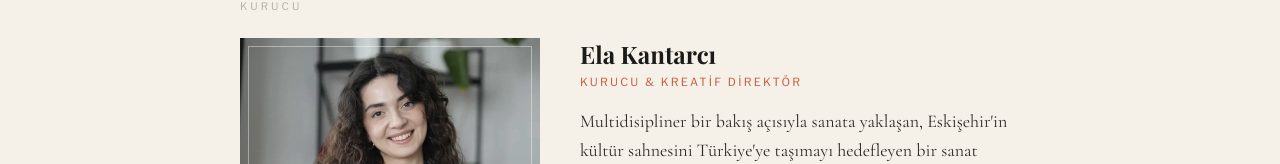
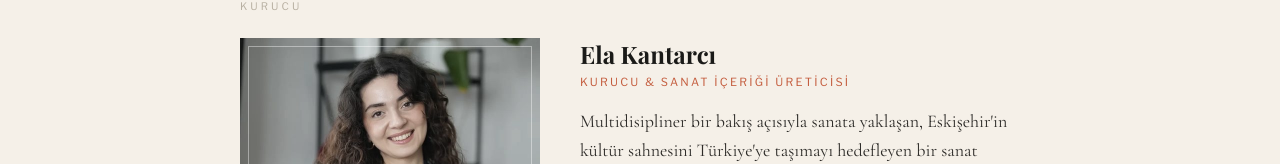
Before and after one commit to akyelberkek-byte/sanatinrotasi, a Next.js app: page /hakkinda in a window 1280 px wide. Shown: the part 725-889 px from the top of the page. Built offline with nearby package versions, Linux system fonts and the light colour scheme; no server answers.

Commit message:
update: Ela'nın ünvanı 'Kurucu & Sanat İçeriği Üreticisi' olarak güncellendi

```diff
--- a/src/app/(site)/hakkinda/page.tsx
+++ b/src/app/(site)/hakkinda/page.tsx
@@ -46,7 +46,7 @@ export default function HakkindaPage() {
             <div className="relative">
               <Image
                 src="/images/ela-kantarci.jpg"
-                alt="Ela Kantarcı — Sanatın Rotası Kurucu ve Kreatif Direktör"
+                alt="Ela Kantarcı — Sanatın Rotası Kurucu ve Sanat İçeriği Üreticisi"
                 width={300}
                 height={336}
                 loading="lazy"
@@ -58,7 +58,7 @@ export default function HakkindaPage() {
           <div>
             <h2 className="font-display text-2xl font-bold text-ink">Ela Kantarcı</h2>
             <p className="font-sans text-[0.7rem] uppercase tracking-[0.2em] text-accent mt-1 mb-4">
-              Kurucu & Kreatif Direktör
+              Kurucu & Sanat İçeriği Üreticisi
             </p>
             <div className="font-serif text-lg leading-relaxed text-soft-black space-y-4">
               <p>
--- a/src/app/(site)/page.tsx
+++ b/src/app/(site)/page.tsx
@@ -84,7 +84,7 @@ export default async function HomePage() {
           <div className="relative mb-4">
             <Image
               src="/images/ela-kantarci.jpg"
-              alt="Ela Kantarcı — Sanatın Rotası Kurucu ve Kreatif Direktör"
+              alt="Ela Kantarcı — Sanatın Rotası Kurucu ve Sanat İçeriği Üreticisi"
               width={600}
               height={672}
               loading="lazy"
@@ -94,7 +94,7 @@ export default async function HomePage() {
           </div>
           <h3 className="font-display text-xl font-bold text-ink">Ela Kantarcı</h3>
           <p className="font-sans text-[0.65rem] uppercase tracking-[0.2em] text-accent mt-1 mb-3">
-            Kurucu & Kreatif Direktör
+            Kurucu & Sanat İçeriği Üreticisi
           </p>
           <p className="font-serif text-base leading-relaxed text-soft-black italic">
             Multidisipliner bir bakış açısıyla sanata yaklaşan, Eskişehir&apos;in kültür
--- a/src/app/layout.tsx
+++ b/src/app/layout.tsx
@@ -37,7 +37,7 @@ export const metadata: Metadata = {
     template: "%s — Sanatın Rotası",
   },
   description:
-    "Türkiye'nin sanat ve kültür platformu. Kurucu & Kreatif Direktör: Ela Kantarcı",
+    "Türkiye'nin sanat ve kültür platformu. Kurucu & Sanat İçeriği Üreticisi: Ela Kantarcı",
   metadataBase: new URL("https://sanatinrotasi.com"),
   icons: {
     icon: "/images/favicon.png",
@@ -50,7 +50,7 @@ export const metadata: Metadata = {
     siteName: "Sanatın Rotası",
     title: "Sanatın Rotası — Sanat & Kültür Platformu",
     description:
-      "Türkiye'nin sanat ve kültür platformu. Kurucu & Kreatif Direktör: Ela Kantarcı",
+      "Türkiye'nin sanat ve kültür platformu. Kurucu & Sanat İçeriği Üreticisi: Ela Kantarcı",
     images: [
       {
         url: "/images/logo.png",
@@ -64,7 +64,7 @@ export const metadata: Metadata = {
     card: "summary",
     title: "Sanatın Rotası — Sanat & Kültür Platformu",
     description:
-      "Türkiye'nin sanat ve kültür platformu. Kurucu & Kreatif Direktör: Ela Kantarcı",
+      "Türkiye'nin sanat ve kültür platformu. Kurucu & Sanat İçeriği Üreticisi: Ela Kantarcı",
     images: ["/images/logo.png"],
   },
   alternates: {
--- a/src/lib/constants.ts
+++ b/src/lib/constants.ts
@@ -1,6 +1,6 @@
 export const SITE_NAME = "Sanatın Rotası";
 export const SITE_DESCRIPTION =
-  "Türkiye'nin sanat ve kültür platformu. Kurucu & Kreatif Direktör: Ela Kantarcı";
+  "Türkiye'nin sanat ve kültür platformu. Kurucu & Sanat İçeriği Üreticisi: Ela Kantarcı";
 export const SITE_URL = "https://sanatinrotasi.com";
 
 export const COLORS = {
--- a/src/sanity/schemas/author.ts
+++ b/src/sanity/schemas/author.ts
@@ -28,7 +28,7 @@ export const author = defineType({
       name: "role",
       title: "Rol",
       type: "string",
-      description: "Ör: Kurucu & Kreatif Direktör",
+      description: "Ör: Kurucu & Sanat İçeriği Üreticisi",
     }),
     defineField({
       name: "bio",
```
